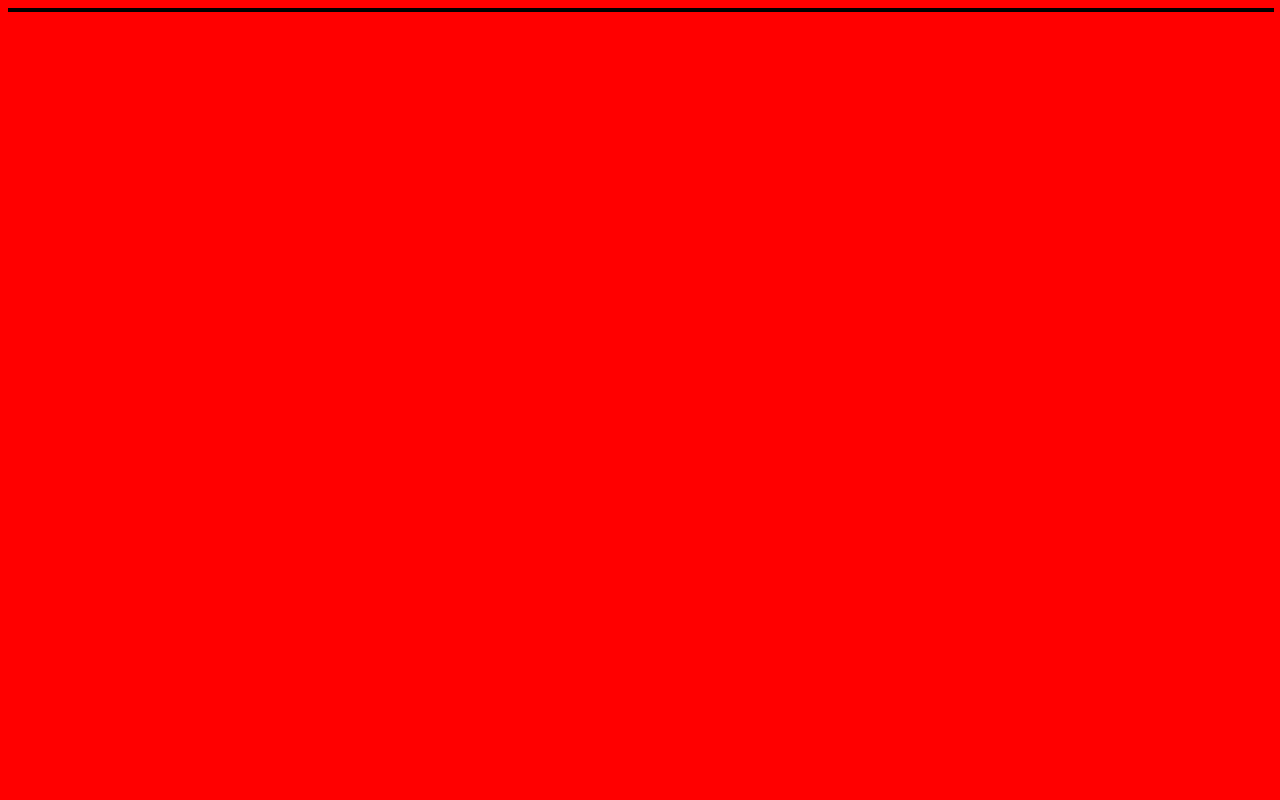
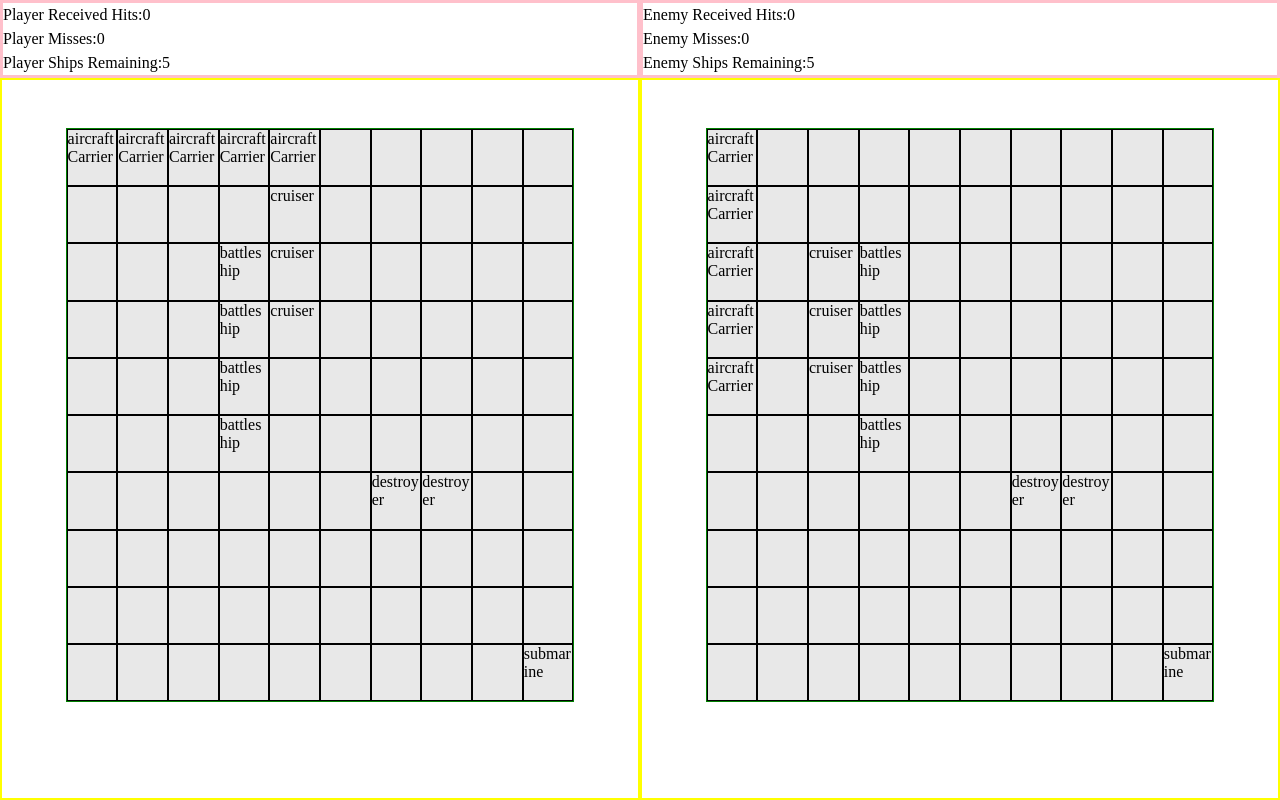
Before and after one commit to adrianc1/battleship, a plain HTML site: page index.html in a window 1280 px wide. Drawn offline with Linux system fonts and the light colour scheme.

Commit message:
created the basic ui for player and computer

```diff
--- a/gameboard.js
+++ b/gameboard.js
@@ -16,7 +16,8 @@ export class Ship {
 }
 
 export class Gameboard {
-	constructor() {
+	constructor(name = null) {
+		this.name = name;
 		this.board = Array.from({ length: 10 }, () => new Array(10).fill(null));
 		this.ships = {
 			aircraftCarrier: new Ship(5, 0),
@@ -124,9 +125,7 @@ export class Gameboard {
 }
 
 export class Player {
-	constructor() {
-		this.board = new Gameboard();
+	constructor(name) {
+		this.board = new Gameboard(name);
 	}
 }
-
-// module.exports = { Gameboard, Player, Ship };
--- a/index.html
+++ b/index.html
@@ -7,12 +7,33 @@
 		<title>Battle Ship!</title>
 	</head>
 	<body>
-		<div id="player-main">
-			<div id="player-gameboard" class="gameboard"></div>
+		<div id="nav-bar">
+			<div id="player-nav">
+				<p id="player-hits">Player Received Hits:</p>
+				<p id="player-misses">Player Misses:</p>
+				<p id="player-ships-remaining">Player Ships Remaining:</p>
+			</div>
+
+			<div id="enemy-nav">
+				<p id="enemy-hits">Enemy Received Hits:</p>
+
+				<p id="enemy-misses">Enemy Misses:</p>
+				<p id="enemy-ships-remaining">Enemy Ships Remaining:</p>
+			</div>
 		</div>
 
-		<div id="computer-main">
-			<div id="computer-gameboard" class="gameboard"></div>
+		<div id="main-container">
+			<div id="player-main">
+				<div id="player-board-container">
+					<div id="player-gameboard" class="gb"></div>
+				</div>
+			</div>
+
+			<div id="computer-main">
+				<div id="computer-gameboard-container">
+					<div id="computer-gameboard" class="gb"></div>
+				</div>
+			</div>
 		</div>
 		<script src="./ui.mjs" type="module"></script>
 	</body>
--- a/interactions.js
+++ b/interactions.js
@@ -1,8 +1,8 @@
 import { Gameboard, Player, Ship } from './gameboard.js';
 
 // init players
-export const realPlayer = new Player();
-export const computer = new Player();
+export const realPlayer = new Player('adrian');
+export const enemyPlayer = new Player();
 
 // manually set ships
 realPlayer.board.setShip(0, 0, 'aircraftCarrier');
@@ -11,11 +11,8 @@ realPlayer.board.setShip(6, 6, 'destroyer');
 realPlayer.board.setShip(9, 9, 'submarine');
 realPlayer.board.setShip(2, 3, 'battleship', false);
 // manually set computer ships on gameboard
-computer.board.setShip(0, 0, 'aircraftCarrier', false);
-computer.board.setShip(2, 2, 'cruiser', false);
-computer.board.setShip(6, 6, 'destroyer');
-computer.board.setShip(9, 9, 'submarine');
-computer.board.setShip(2, 3, 'battleship', false);
-
-console.log(realPlayer.board.getBoard());
-console.log(computer.board.getBoard());
+enemyPlayer.board.setShip(0, 0, 'aircraftCarrier', false);
+enemyPlayer.board.setShip(2, 2, 'cruiser', false);
+enemyPlayer.board.setShip(6, 6, 'destroyer');
+enemyPlayer.board.setShip(9, 9, 'submarine');
+enemyPlayer.board.setShip(2, 3, 'battleship', false);
--- a/style.css
+++ b/style.css
@@ -1,10 +1,79 @@
-html {
-	background-color: red;
+/* 1. Use a more-intuitive box-sizing model */
+*,
+*::before,
+*::after {
+	box-sizing: border-box;
+}
+/* 2. Remove default margin */
+* {
+	margin: 0;
 }
 
-.gameboard {
-	display: grid;
+body {
+	display: inline-flex;
+	flex-direction: column;
+	height: 100vh;
+	width: 100vw;
+}
+#main-container {
+	height: 100vh;
+	width: 100vw;
+	display: flex;
+}
+
+#player-main,
+#computer-main {
 	height: 100%;
 	width: 100%;
+}
+#player-board-container,
+#computer-gameboard-container {
+	display: flex;
+	justify-content: center;
+	height: 100%;
+	width: 100%;
+	border: 2px solid yellow;
+}
+
+.gb {
+	margin-top: 3rem;
+	display: grid;
+	border: 1px solid green;
+	height: 80%;
+	width: 80%;
+	grid-template-columns: repeat(10, 1fr);
+	grid-template-rows: repeat(10, 1fr);
+	background-color: rgb(232, 232, 232);
+}
+
+.unit-cell {
+	min-height: 100%;
+	min-width: 100%;
 	border: 1px solid black;
+	word-wrap: break-word;
 }
+
+.unit-cell:hover {
+	background-color: aquamarine;
+}
+
+#nav-bar {
+	height: 5rem;
+	width: 100%;
+	display: flex;
+}
+
+#player-nav,
+#enemy-nav {
+	border: 3px solid pink;
+	width: 100%;
+}
+
+#player-nav > *,
+#enemy-nav > * {
+	line-height: 1.5rem;
+}
+
+#enemy-nav {
+	/* flex: 1; */
+}
--- a/ui.mjs
+++ b/ui.mjs
@@ -1,9 +1,70 @@
-import { realPlayer } from './interactions.js';
+import { realPlayer, enemyPlayer } from './interactions.js';
 
 const playerContainer = document.getElementById('player-main');
 const playerGameboardEl = document.getElementById('player-gameboard');
 const computerContainer = document.getElementById('computer-main');
 const computerGameboardEl = document.getElementById('computer-gameboard');
-const generalBoardEl = document.getElementsByClassName('gameboard');
+const generalBoardEl = document.querySelectorAll('.gb');
+let playerboard = realPlayer;
+let cpuBoard = enemyPlayer;
 
-generalBoardEl.innerHTML = realPlayer.board.board;
+// add each players board to the screen
+function renderStartingBoard(currBoard) {
+	generalBoardEl.forEach((e) => {
+		console.log(e, currBoard);
+		if (currBoard.board.name == 'adrian') {
+			currBoard.board.board.forEach((row) => {
+				row.forEach((cell) => {
+					let newEl = document.createElement('div');
+					newEl.classList.add('unit-cell');
+					newEl.textContent = cell;
+					e.appendChild(newEl);
+				});
+			});
+			currBoard.board.name = null;
+			currBoard = cpuBoard;
+
+			return;
+		} else {
+			currBoard.board.board.forEach((row) => {
+				row.forEach((cell) => {
+					let newEl = document.createElement('div');
+					newEl.classList.add('unit-cell');
+					newEl.textContent = cell;
+					e.appendChild(newEl);
+				});
+			});
+			return (currBoard.board.name = 'adrian');
+		}
+	});
+	return;
+}
+
+// display nav and scoring
+(function navDisplay(player, evil) {
+	const navBar = document.getElementById('nav-bar');
+	const playerHits = document.getElementById('player-hits');
+	const enemyHits = document.getElementById('enemy-hits');
+	const playerMisses = document.getElementById('player-misses');
+	const enemyMisses = document.getElementById('enemy-misses');
+	const playerShipsRemaining = document.getElementById(
+		'player-ships-remaining'
+	);
+	const enemyShipsRemaining = document.getElementById('enemy-ships-remaining');
+
+	playerHits.textContent += realPlayer.board.totalHits;
+	enemyHits.textContent += enemyPlayer.board.totalHits;
+
+	playerMisses.textContent += realPlayer.board.misses;
+	enemyMisses.textContent += enemyPlayer.board.misses;
+
+	playerShipsRemaining.textContent += realPlayer.board.shipsRemaining();
+	enemyShipsRemaining.textContent += enemyPlayer.board.shipsRemaining();
+})();
+
+renderStartingBoard(playerboard);
+
+// function displayShipBoard() {
+// 	if ()
+// 	.bar:nth-of-type(2)
+// }
```
